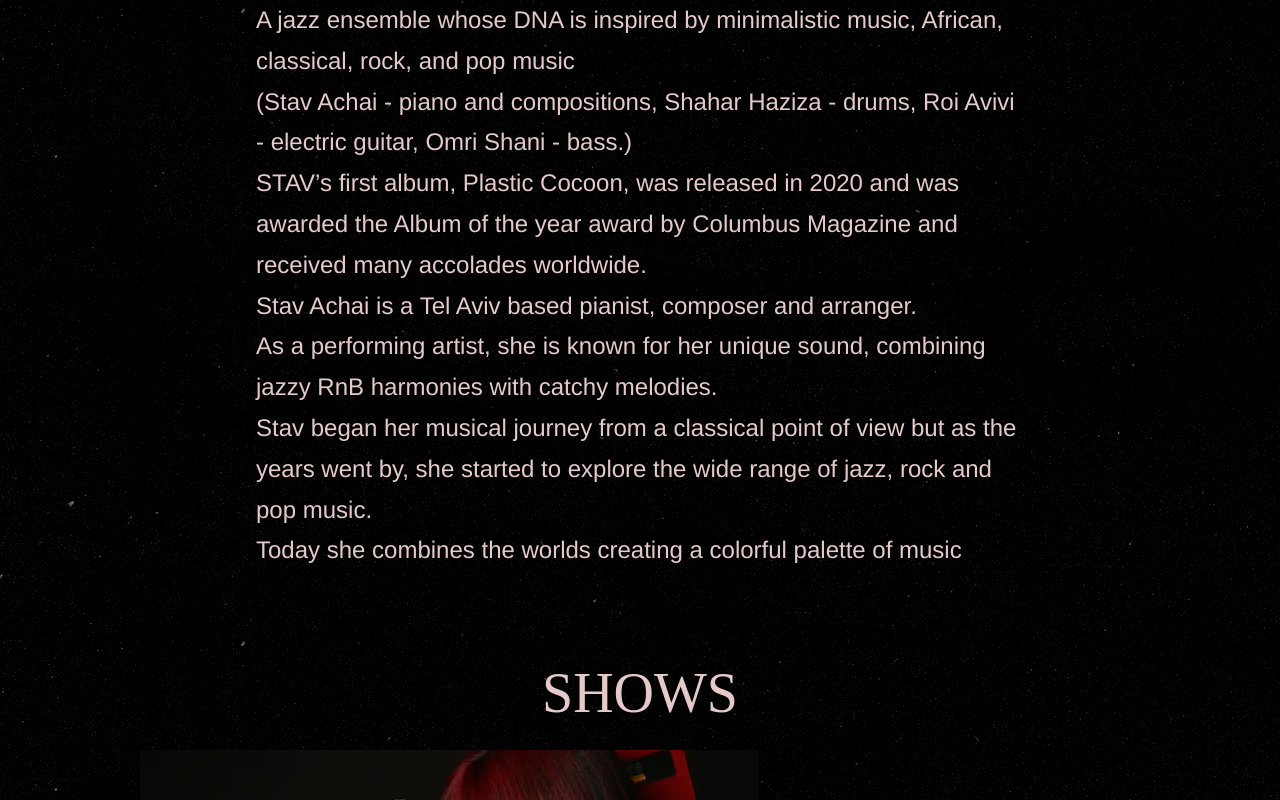
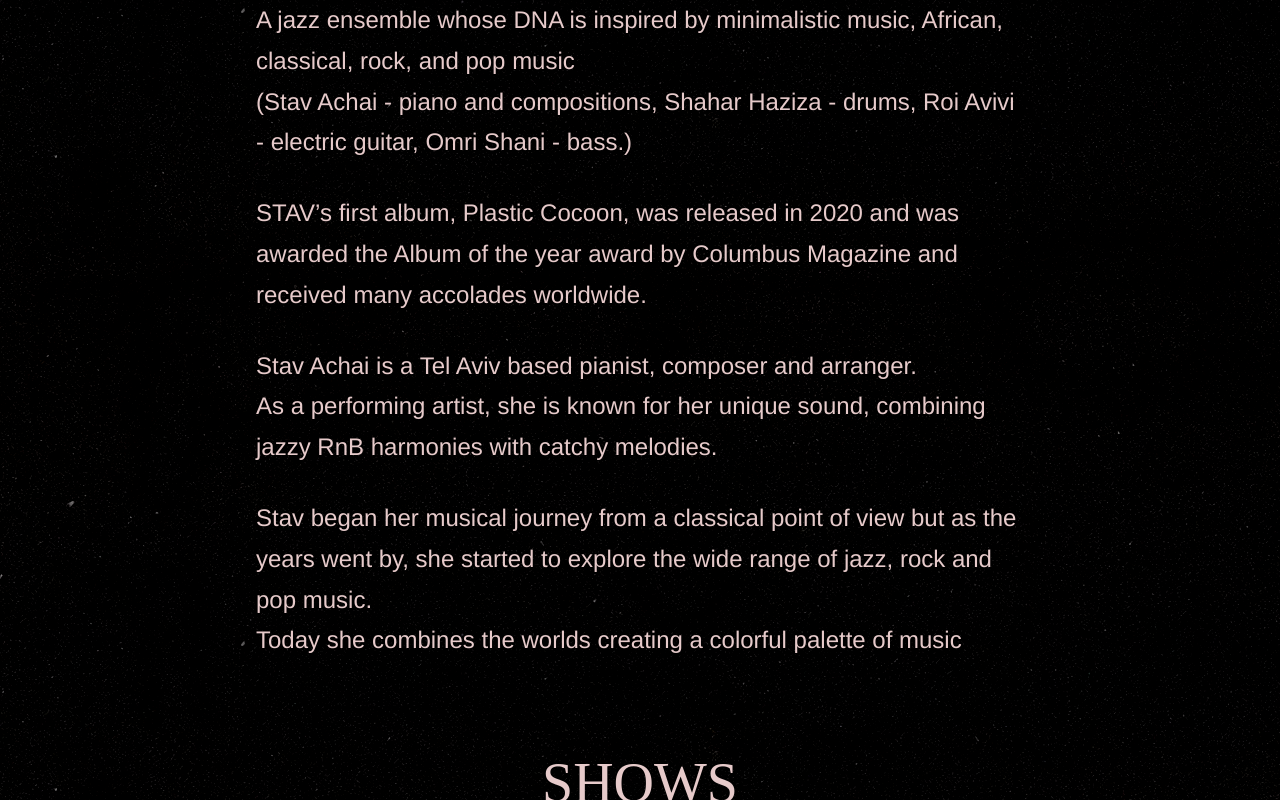
Before and after one commit to ortichon/stav.band, an Angular app: page / in a window 1280 px wide. Shown: the part 1805-2605 px from the top of the page. Built offline with nearby package versions, Linux system fonts and the light colour scheme.

Commit message:
fixed css

```diff
--- a/src/app/about/about.component.scss
+++ b/src/app/about/about.component.scss
@@ -4,4 +4,8 @@
   max-width: 768px;
   font-family: Helvetica, sans-serif;
   line-height: 1.7;
+
+  &:not(:last-child) {
+    margin-bottom: 30px;
+  }
 }
```
